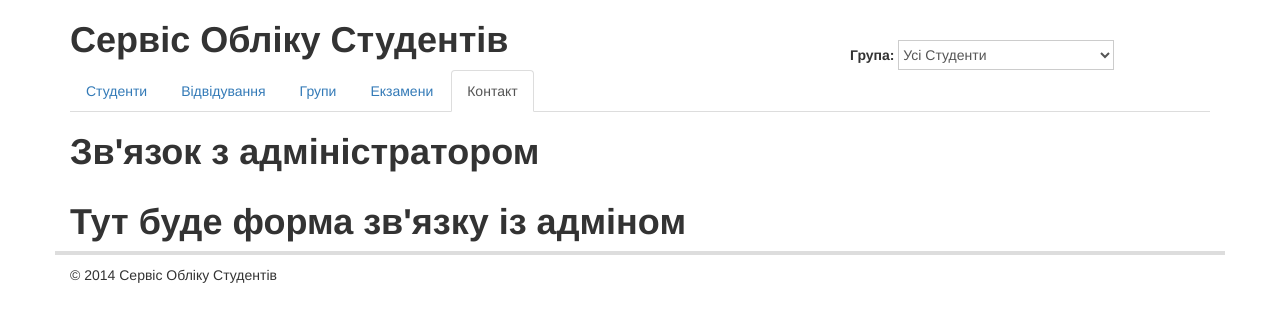
After one commit to Dudar99/student, a Django app: page /contact-admin/ in a window 1280 px wide. The commit adds this page. Shown: the top 322 px of the page. Run offline with Django 3.2, Linux system fonts and the light colour scheme; some libraries are stand-ins or nearby versions.

Commit message:
add style buttons, add form for contact with site admin

```diff
--- a/students/static/css/main.css
+++ b/students/static/css/main.css
@@ -34,3 +34,12 @@ h1, h2, h3, h4, h5, h6 {
 .form-control{
 
 }
+.submit_btns{
+
+    text-align: center;
+}
+.btn-primary{
+    width: 20%;
+    height: 20%;
+    border-radius: 8px;
+}
--- a/students/templates/students/base.html
+++ b/students/templates/students/base.html
@@ -5,12 +5,12 @@
 <head>
     <meta charset="UTF-8"/>
     <title>Облік- {% block meta_title %}{% endblock meta_title %}</title>
-  <meta name="description" value="Система Обліку Студентів Навчального Закладу" />
+    <meta name="description" value="Система Обліку Студентів Навчального Закладу"/>
     <meta name="viewport" content="width=device-width, initial-scale=1">
 
     <link rel="stylesheet"
           href="https://cdn.jsdelivr.net/bootstrap/3.3.0/css/bootstrap.min.css">
-  <link rel="stylesheet" href="{{PORTAL_URL}}{% static 'css/main.css' %}">
+    <link rel="stylesheet" href="{{ PORTAL_URL }}{% static 'css/main.css' %}">
 
 </head>
 <body>
@@ -37,20 +37,25 @@
     <div class="row" id="sub-header">
         <div class="col-xs-12">
             <ul class="nav nav-tabs" role="tablist">
-          <li role="presentation" {% if request.path == '/' %}class="active{% endif %}"><a href="{% url 'home' %}">Студенти</a></li>
-          <li role="presentation"{% if '/journal' in request.path %}class="active"{% endif %}><a href="{% url 'journal'%}">Відвідування</a></li>
-          <li role=”presentation” {% if '/group' in request.path %}class="active"{% endif %}><a href="{% url 'groups' %}">Групи</a></li>
-          <li role=”presentation” {% if '/exams' in request.path %}class="active"{% endif %}><a href="{% url 'exams' %}">Екзамени</a></li>
-
+                <li role="presentation" {% if request.path == '/' %}class="active{% endif %}"><a
+                        href="{% url 'home' %}">Студенти</a></li>
+                <li role="presentation" {% if '/journal' in request.path %}class="active"{% endif %}><a
+                        href="{% url 'journal' %}">Відвідування</a></li>
+                <li role=”presentation” {% if '/group' in request.path %}class="active"{% endif %}><a
+                        href="{% url 'groups' %}">Групи</a></li>
+                <li role=”presentation” {% if '/exams' in request.path %}class="active"{% endif %}><a
+                        href="{% url 'exams' %}">Екзамени</a></li>
+                <li role=”presentation” {% if '/contact-admin' in request.path %}class="active"{% endif %}><a
+                        href="{% url 'contact-admin' %}">Контакт</a></li>
             </ul>
         </div>
     </div>
     {% block title %} {% endblock title %}
     {% block status_message %}
         {% if request.GET.status_message %}
-            <div class="alert alert-warning" role="alert">{{  request.GET.status_message }}</div>
-      {%  endif %}
-  {% endblock  %}
+            <div class="alert alert-warning" role="alert">{{ request.GET.status_message }}</div>
+        {% endif %}
+    {% endblock %}
 
 
 
--- /dev/null
+++ b/students/templates/students/contact-admin.html
@@ -0,0 +1,13 @@
+{% extends "students/base.html" %}
+
+{% load static from static %}
+
+{% block title %}
+    <h1>Зв'язок з адміністратором</h1>
+{% endblock %}
+{% block meta_title %}
+    Зв'язок з адміністратором
+{% endblock %}
+{% block content %}
+    <h1>Тут буде форма зв'язку із адміном</h1>
+{% endblock %}
--- a/students/templates/students/student_add.html
+++ b/students/templates/students/student_add.html
@@ -119,8 +119,8 @@
                 <div class="col-sm-4">
 
                 </div>
-                <div class="form-group col-sm-12" align="center ">
-                    <input type="submit" value="Додати" name="add_button" class="button btn-primary">
+                <div class="form-group col-sm-12 submit_btns">
+                    <button type="submit" value="Додати" name="add_button" class="button btn-primary">Додати</button>
                     <button type="submit" name="cancel_button">Скасувати</button>
                 </div>
             </div>
--- /dev/null
+++ b/students/views/contact_admin.py
@@ -0,0 +1,16 @@
+# -*- coding: utf-8 -*-
+
+
+from __future__ import unicode_literals
+from django.shortcuts import render
+from django.http import HttpResponse
+from django.core.paginator import PageNotAnInteger, EmptyPage, Paginator
+
+
+def contact(request):
+    return render(request,"students/contact-admin.html",{})
+from django import forms
+class ContancForm(forms.Form):
+    form_email = forms.EmailField(label=u'Емейл адреса')
+    subject = forms.CharField(max_length=123,label=u'Заголовок листа')
+    message = forms.CharField(max_length = 800,label=u"Текст повідомлення",widget=forms.Textarea)
--- a/studentsdb/urls.py
+++ b/studentsdb/urls.py
@@ -24,7 +24,8 @@ urlpatterns = patterns('',
 
     url(r'^journal/$','students.views.journal.journal_list',name='journal'),
     url(r'^exams/$', 'students.views.exams.exams_list', name='exams'),
-
+    #CONTACT-ADMIN
+    url(r'^contact-admin/$','students.views.contact_admin.contact',name='contact-admin')
 )
 if DEBUG:
 
```
Also changed, not shown: 2 other files. Lines whose indentation alone changed are shown as unchanged.
